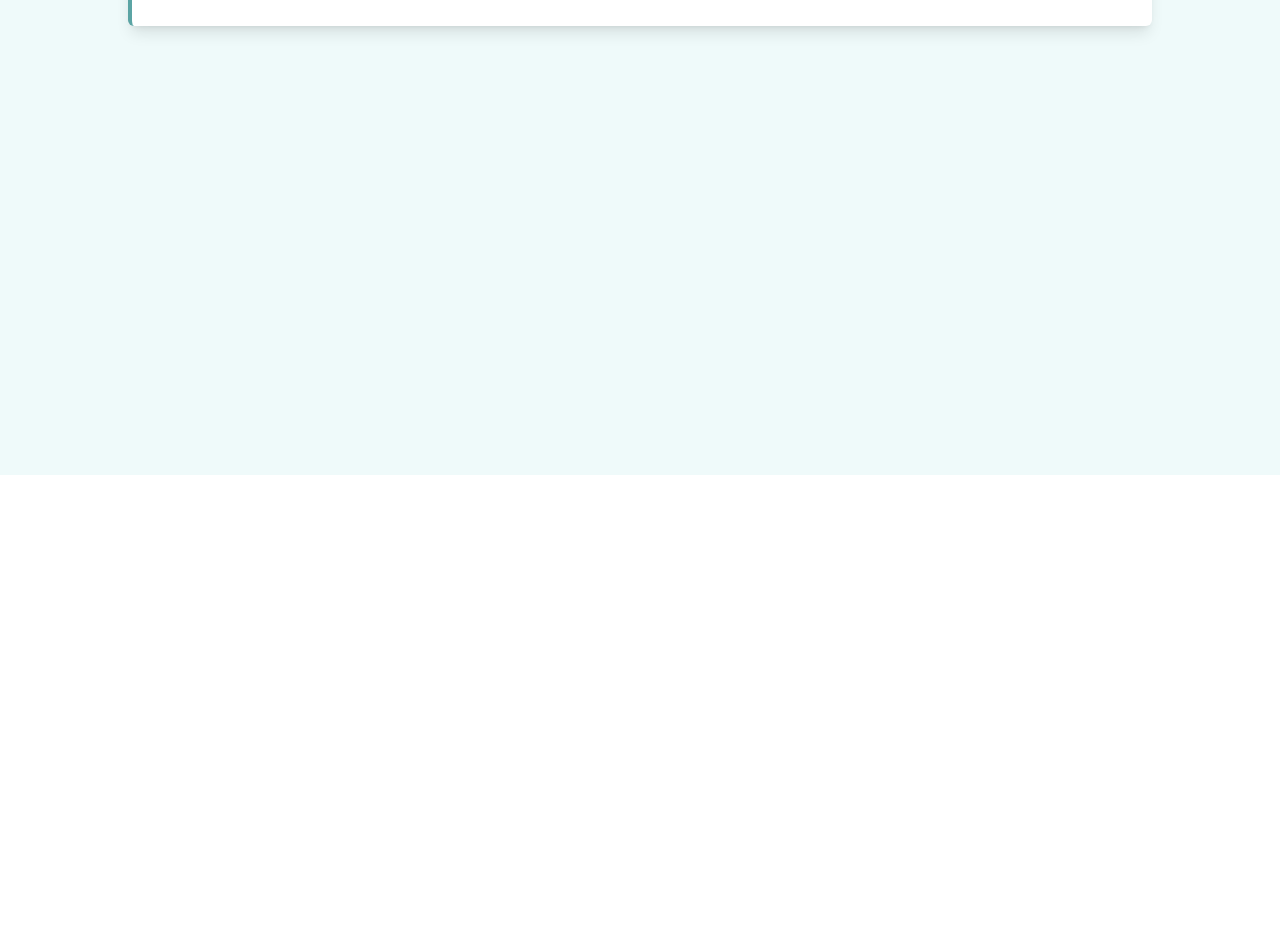
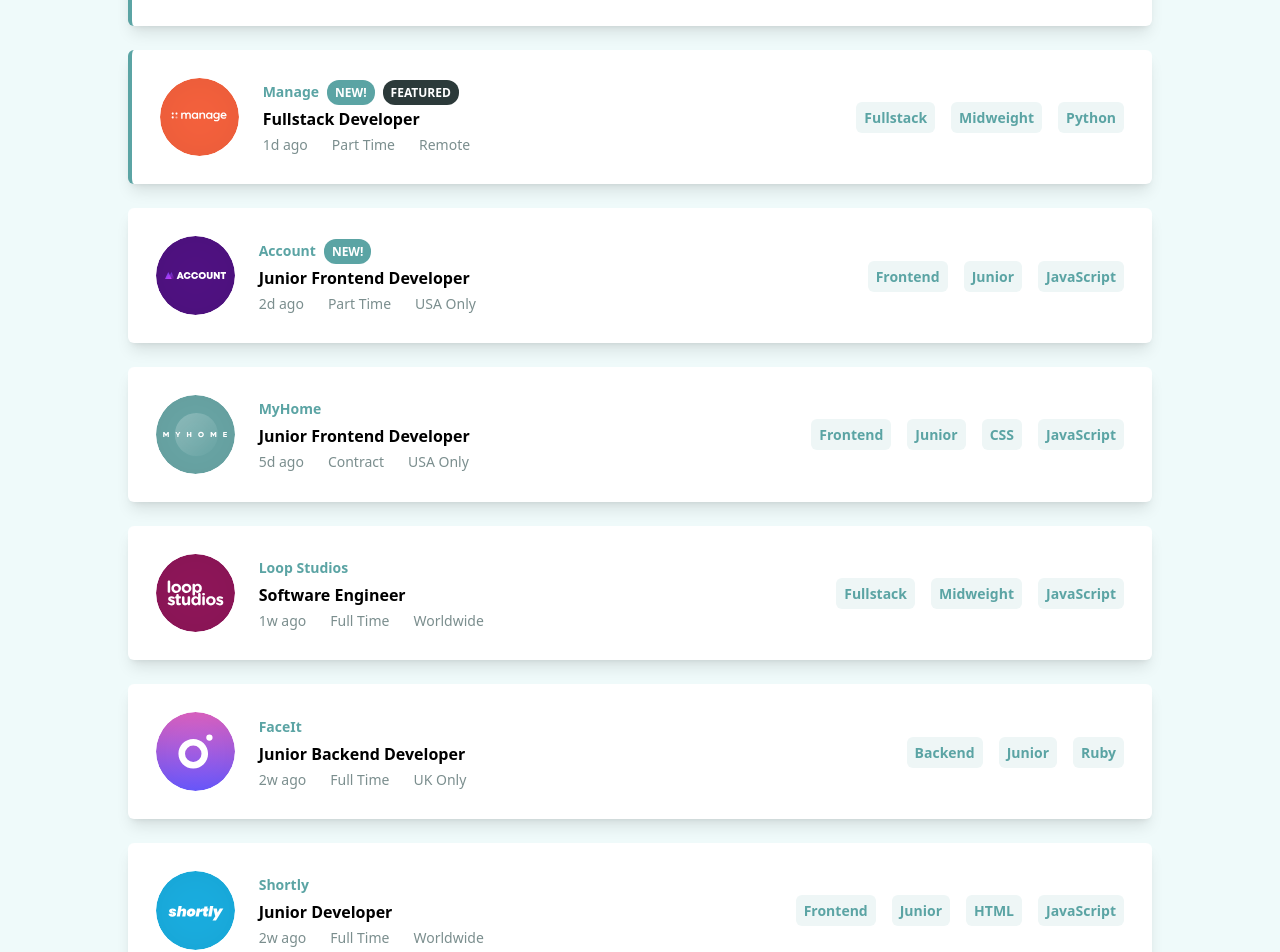
Before and after one commit to cloviswrodrigues/job_listings_with_filtering, a React (Vite) app in the folder frontend/: page / in a window 1280 px wide. Shown: the part 341-1293 px from the top of the page. Before the commit the page ends 816 px from the top, so only its background shows below. Built offline with nearby package versions, Linux system fonts and the light colour scheme.

Commit message:
changed for application to use data json

```diff
--- a/frontend/src/components/JobLists/index.jsx
+++ b/frontend/src/components/JobLists/index.jsx
@@ -1,28 +1,13 @@
 import { useState, useEffect } from "react";
 
+import dataJson from "../../repositories/data.json";
 import JobItem from "../JobItem";
 
 const JobLists = () => {
   const [jobs, setJobs] = useState(null);
 
   useEffect(() => {
-    setJobs([
-      {
-        id: 1,
-        company: "Photosnap",
-        logo: "images/photosnap.svg",
-        new: true,
-        featured: true,
-        position: "Senior Frontend Developer",
-        role: "Frontend",
-        level: "Senior",
-        postedAt: "1d ago",
-        contract: "Full Time",
-        location: "USA Only",
-        languages: ["HTML", "CSS", "JavaScript"],
-        tools: [],
-      },
-    ]);
+    setJobs(dataJson);
   }, []);
 
   if (!jobs) return null;
--- /dev/null
+++ b/frontend/src/repositories/data.json
@@ -0,0 +1,152 @@
+[
+  {
+    "id": 1,
+    "company": "Photosnap",
+    "logo": "./images/photosnap.svg",
+    "new": true,
+    "featured": true,
+    "position": "Senior Frontend Developer",
+    "role": "Frontend",
+    "level": "Senior",
+    "postedAt": "1d ago",
+    "contract": "Full Time",
+    "location": "USA Only",
+    "languages": ["HTML", "CSS", "JavaScript"],
+    "tools": []
+  },
+  {
+    "id": 2,
+    "company": "Manage",
+    "logo": "./images/manage.svg",
+    "new": true,
+    "featured": true,
+    "position": "Fullstack Developer",
+    "role": "Fullstack",
+    "level": "Midweight",
+    "postedAt": "1d ago",
+    "contract": "Part Time",
+    "location": "Remote",
+    "languages": ["Python"],
+    "tools": ["React"]
+  },
+  {
+    "id": 3,
+    "company": "Account",
+    "logo": "./images/account.svg",
+    "new": true,
+    "featured": false,
+    "position": "Junior Frontend Developer",
+    "role": "Frontend",
+    "level": "Junior",
+    "postedAt": "2d ago",
+    "contract": "Part Time",
+    "location": "USA Only",
+    "languages": ["JavaScript"],
+    "tools": ["React", "Sass"]
+  },
+  {
+    "id": 4,
+    "company": "MyHome",
+    "logo": "./images/myhome.svg",
+    "new": false,
+    "featured": false,
+    "position": "Junior Frontend Developer",
+    "role": "Frontend",
+    "level": "Junior",
+    "postedAt": "5d ago",
+    "contract": "Contract",
+    "location": "USA Only",
+    "languages": ["CSS", "JavaScript"],
+    "tools": []
+  },
+  {
+    "id": 5,
+    "company": "Loop Studios",
+    "logo": "./images/loop-studios.svg",
+    "new": false,
+    "featured": false,
+    "position": "Software Engineer",
+    "role": "Fullstack",
+    "level": "Midweight",
+    "postedAt": "1w ago",
+    "contract": "Full Time",
+    "location": "Worldwide",
+    "languages": ["JavaScript"],
+    "tools": ["Ruby", "Sass"]
+  },
+  {
+    "id": 6,
+    "company": "FaceIt",
+    "logo": "./images/faceit.svg",
+    "new": false,
+    "featured": false,
+    "position": "Junior Backend Developer",
+    "role": "Backend",
+    "level": "Junior",
+    "postedAt": "2w ago",
+    "contract": "Full Time",
+    "location": "UK Only",
+    "languages": ["Ruby"],
+    "tools": ["RoR"]
+  },
+  {
+    "id": 7,
+    "company": "Shortly",
+    "logo": "./images/shortly.svg",
+    "new": false,
+    "featured": false,
+    "position": "Junior Developer",
+    "role": "Frontend",
+    "level": "Junior",
+    "postedAt": "2w ago",
+    "contract": "Full Time",
+    "location": "Worldwide",
+    "languages": ["HTML", "JavaScript"],
+    "tools": ["Sass"]
+  },
+  {
+    "id": 8,
+    "company": "Insure",
+    "logo": "./images/insure.svg",
+    "new": false,
+    "featured": false,
+    "position": "Junior Frontend Developer",
+    "role": "Frontend",
+    "level": "Junior",
+    "postedAt": "2w ago",
+    "contract": "Full Time",
+    "location": "USA Only",
+    "languages": ["JavaScript"],
+    "tools": ["Vue", "Sass"]
+  },
+  {
+    "id": 9,
+    "company": "Eyecam Co.",
+    "logo": "./images/eyecam-co.svg",
+    "new": false,
+    "featured": false,
+    "position": "Full Stack Engineer",
+    "role": "Fullstack",
+    "level": "Midweight",
+    "postedAt": "3w ago",
+    "contract": "Full Time",
+    "location": "Worldwide",
+    "languages": ["JavaScript", "Python"],
+    "tools": ["Django"]
+  },
+  {
+    "id": 10,
+    "company": "The Air Filter Company",
+    "logo": "./images/the-air-filter-company.svg",
+    "new": false,
+    "featured": false,
+    "position": "Front-end Dev",
+    "role": "Frontend",
+    "level": "Junior",
+    "postedAt": "1mo ago",
+    "contract": "Part Time",
+    "location": "Worldwide",
+    "languages": ["JavaScript"],
+    "tools": ["React", "Sass"]
+  }
+]
```
